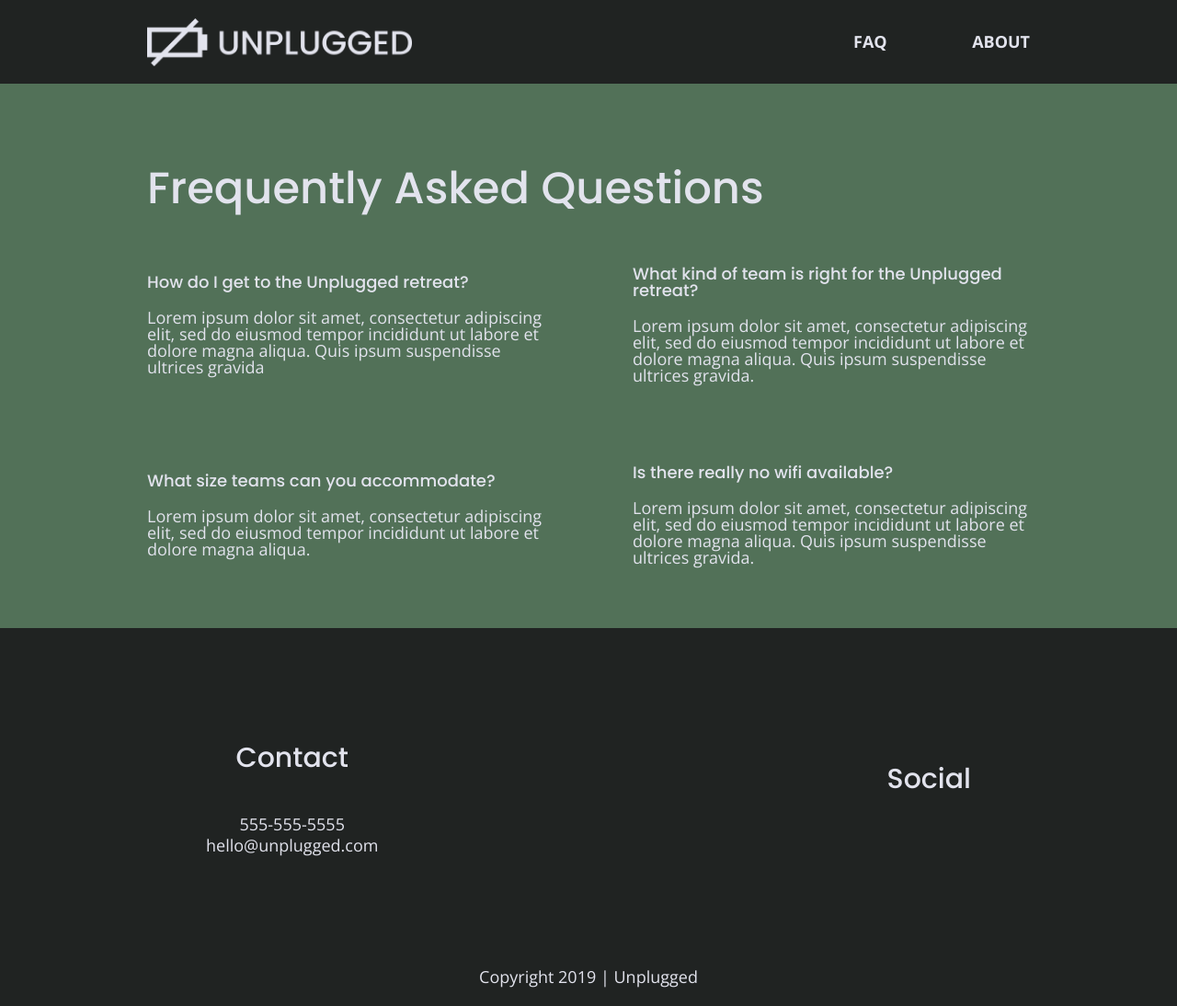
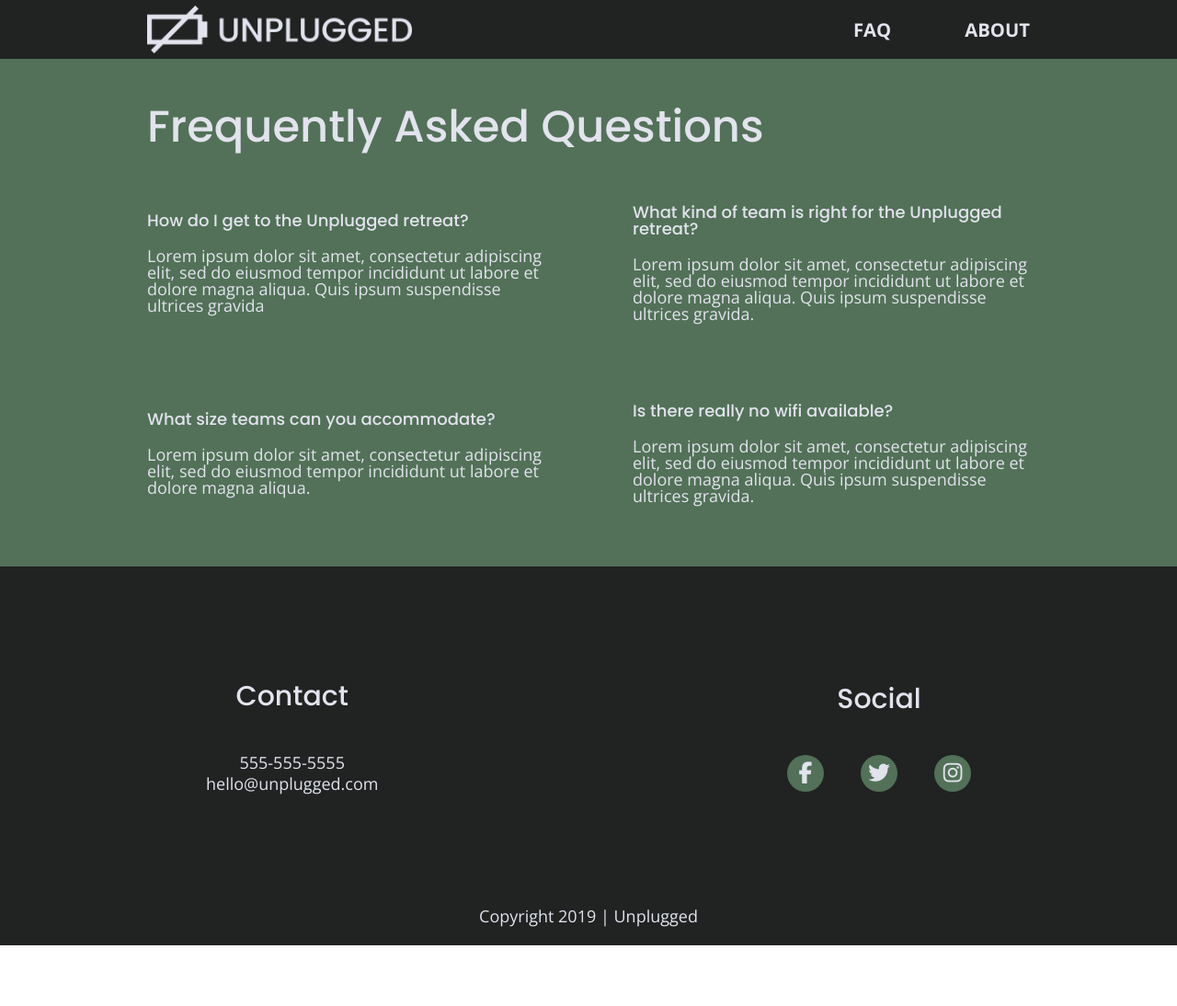
Before and after one commit to s-goodwin/unplugged-retreat, a website: page faq/index.html in a window 1280 px wide. Shown: the whole page at 92% size. After the commit the page ends 1028 px from the top, so only its background shows below. Drawn offline with nearby package versions, Linux system fonts and the light colour scheme.

Commit message:
Added social media icons to all pages for all sizes changed header padding and margins

```diff
--- a/css/main.css
+++ b/css/main.css
@@ -160,7 +160,8 @@ header, footer {
 }
 
 header {
-  padding: 15px 0;
+  padding: 10px 0;
+
 }
 
 header .content-wrapper {
@@ -182,7 +183,7 @@ header figure {
 .header-divider {
   width: 100%;
   height: 1px;
-  margin: 10px 0 20px 0;
+  margin: 10px 0 0 0;
   background-color: #3a3a3a;
 }
 
@@ -201,6 +202,12 @@ header nav ul {
   display: flex;
   justify-content: space-around;
   width: 100%;
+  padding: 0;
+
+}
+
+header nav ul li {
+  font-size: 1.125em;
 }
 
 footer {
@@ -231,6 +238,16 @@ footer .social-icons p {
   display: flex;
   justify-content: center;
   align-items: center;
+  background-color: #527158;
+  border-radius: 50%;
+  width: 40px;
+  height: 40px;
+
+
+}
+
+footer .social-icons p i {
+  font-size: 1.3125em;
 }
 
 footer .copyright {
@@ -518,7 +535,7 @@ input[type=button] {
 
   header {
     justify-content: space-around;
-    padding: 33px 0;
+    padding: 0;
   }
 
   header .content-wrapper {
@@ -536,7 +553,10 @@ input[type=button] {
 
   header nav ul {
     justify-content: space-between;
-    padding: 0;
+  }
+
+  header nav ul li {
+    font-size: 1.125em;
   }
 
   .header-divider {
@@ -640,6 +660,11 @@ input[type=button] {
     line-height: 1.285;
   }
 
+  footer .social-icons {
+    justify-content: space-between;
+    width: 12.5em;
+  }
+
   footer .copyright {
     width: 100%;
   }
@@ -687,6 +712,7 @@ input[type=button] {
 
   .faq h2 {
     width: 100%;
+    margin-top: 0;
   }
 
   .faq h4,
@@ -701,7 +727,7 @@ input[type=button] {
   /*Desktop styles here */
 
   header {
-    padding: 15px 0;
+    padding: 0;
   }
 
   .content-wrapper {
--- a/faq/index.html
+++ b/faq/index.html
@@ -81,9 +81,9 @@
         <div class="social">
           <h4>Social</h4>
           <div class="social-icons">
-            <p><a href="" target="_blank"></a></p>
-            <p><a href="" target="_blank"></a></p>
-            <p><a href="" target="_blank"></a></p>
+            <p><a href="" target="_blank"><i class="fab fa-facebook-f"></i></a>
+            <p><a href="" target="_blank"><i class="fab fa-twitter"></i></a></p>
+            <p><a href="" target="_blank"><i class="fab fa-instagram"></i></a></p>
           </div>
         </div>
       </div> <!--footer content ends -->
```
Also changed, not shown: about/index.html (+3 -3 lines), index.html (+3 -3 lines).
